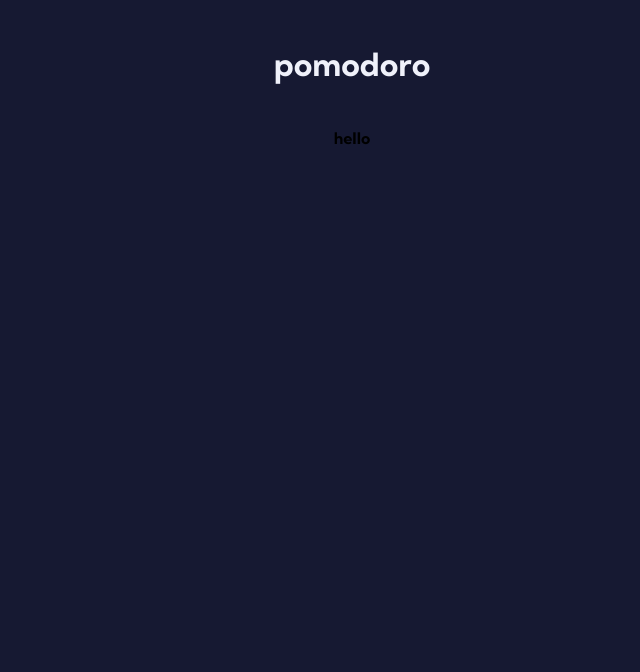
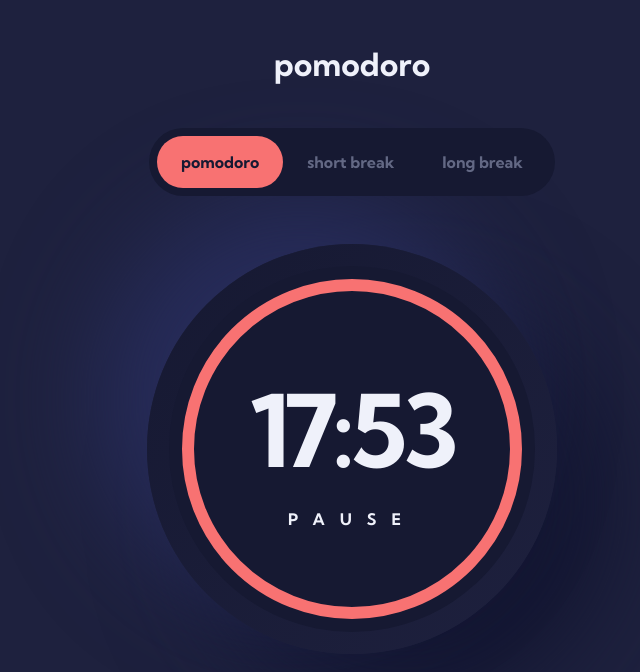
Before and after one commit to ciandm/pomodoro, a React (Create React App) app: page / in a window 1280 px wide. Shown: the top 672 px of the page, without its empty margins (288-928 px from the left). Built offline with nearby package versions, Linux system fonts and the light colour scheme.

Commit message:
Added timer

```diff
--- a/src/App.js
+++ b/src/App.js
@@ -1,17 +1,26 @@
+import React, { useState } from 'react';
 import GlobalStyle from './theme/GlobalStyle';
 import { ThemeProvider } from 'styled-components';
 import colors from './theme/colors';
 import PomodoroContainer from './containers/PomodoroContainer/PomodoroContainer';
+import TimerToggle from './components/TimerToggle/TimerToggle';
+import Timer from './components/Timer/Timer';
 
 function App() {
+
+  const [colorChoice, setColorChoice] = useState('froly');
+  const [fontChoice, setFontChoice] = useState('Kumbh Sans');
+
   return (
     <ThemeProvider theme={{
       colors,
-      fontFamily: 'Kumbh Sans'
+      fontFamily: fontChoice,
+      colorChoice
     }}>
       <GlobalStyle />
       <PomodoroContainer>
-        hello
+        <TimerToggle />
+        <Timer />
       </PomodoroContainer>
     </ThemeProvider>
   );
--- /dev/null
+++ b/src/components/Timer/Timer.js
@@ -0,0 +1,16 @@
+import React from 'react'
+import * as Styled from './Timer.styled';
+
+function Timer() {
+  return (
+    <Styled.TimerContainer>
+      <Styled.TimerScreen>
+        <Styled.TimerProgress />
+        <Styled.TimerRemaining>17:53</Styled.TimerRemaining>
+        <Styled.TimerControl>Pause</Styled.TimerControl>
+      </Styled.TimerScreen>
+    </Styled.TimerContainer>
+  )
+}
+
+export default Timer
--- /dev/null
+++ b/src/components/Timer/Timer.styled.js
@@ -0,0 +1,63 @@
+import styled from 'styled-components';
+import {
+  H1,
+  H3
+} from '../../theme/typography';
+
+export const TimerContainer = styled.div`
+  align-items: center;
+  background: ${({ theme }) => `linear-gradient(315deg, ${theme.colors['port_gore']}, ${theme.colors['mirage']})`};
+  border-radius: 500px;
+  box-shadow: -50px -50px 100px #272C5A,
+              50px 50px 100px #121530;
+  display: flex;
+  height: 410px;
+  justify-content: center;
+  position: relative;
+  width: 410px;
+
+  &::before {
+    background-color: ${({ theme }) => theme.colors['mirage']};
+    border-radius: 500px;
+    content: "";
+    display: block;
+    position: absolute;
+    height: 366px;
+    width: 366px;
+  }
+`
+
+export const TimerScreen = styled.div`
+  align-items: center;
+  color: ${({ theme }) => theme.colors['white_lilac']};
+  display: flex;
+  flex-direction: column;
+  justify-content: center;
+  height: 340px;
+  width: 340px;
+  position: relative;
+  z-index: 5;
+`
+
+export const TimerProgress = styled.div`
+  border: 12px solid ${({ theme }) => theme.colors[theme.colorChoice]};
+  border-radius: 500px;
+  height: 100%;
+  position: absolute;
+  width: 100%;
+  z-index: -1;
+`
+
+export const TimerRemaining = styled.h1`
+  ${H1};
+  margin-bottom: 20px;
+`
+
+export const TimerControl = styled.h3`
+  ${H3};
+  cursor: pointer;
+
+  &:hover {
+    color: ${({ theme }) => theme.colors[theme.colorChoice]};
+  }
+`
--- a/src/components/TimerToggle/TimerToggle.js
+++ b/src/components/TimerToggle/TimerToggle.js
@@ -1,12 +1,13 @@
 import React from 'react'
 import * as Styled from './TimerToggle.styled';
+import { ThemeConsumer } from 'styled-components'
 
 function TimerToggle() {
   return (
     <Styled.Container>
-      <Styled.Toggle>pomodoro</Styled.Toggle>
-      <Styled.Toggle>pomodoro</Styled.Toggle>
-      <Styled.Toggle>pomodoro</Styled.Toggle>
+      <Styled.Toggle active>pomodoro</Styled.Toggle>
+      <Styled.Toggle>short break</Styled.Toggle>
+      <Styled.Toggle>long break</Styled.Toggle>
     </Styled.Container>
   )
 }
--- a/src/components/TimerToggle/TimerToggle.styled.js
+++ b/src/components/TimerToggle/TimerToggle.styled.js
@@ -2,17 +2,29 @@ import styled, { css } from 'styled-components';
 
 export const Container = styled.div`
   display: flex;
-  border-radius: 100%;
+  border-radius: 100px;
+  background-color: ${({ theme }) => theme.colors['mirage']};
+  margin-bottom: 48px;
   padding: 8px;
+  z-index: 500;
 `
 
 export const Toggle = styled.div`
   background-color: transparent;
-  border-radius: 100%;
+  border-radius: 100px;
   color: ${({ theme }) => theme.colors['periwinkle']};
+  cursor: pointer;
+  opacity: .4;
   padding: 16px 24px;
+  text-transform: lowercase;
+
+  &:hover {
+    opacity: 1;
+  }
 
   ${({ active }) => active && css`
-
+    background-color: ${({ theme }) => theme.colors[theme.colorChoice]};
+    color: ${({ theme }) => theme.colors['mirage']};
+    opacity: 1;
   `}
 `
--- a/src/theme/GlobalStyle.js
+++ b/src/theme/GlobalStyle.js
@@ -11,7 +11,7 @@ export const GlobalStyle = createGlobalStyle`
   }
 
   body {
-    background-color: ${({ theme }) => theme.colors.mirage};
+    background-color: ${({ theme }) => theme.colors['port_gore']};
     font-family: ${({ theme }) => theme.fontFamily};
     min-height: 100vh;
     padding: 48px;
--- a/src/theme/typography.js
+++ b/src/theme/typography.js
@@ -1,19 +1,19 @@
-import styled from 'styled-components';
+import { css } from 'styled-components';
 
-export const H1 = styled.h1`
+export const H1 = css`
   font-size: 100px;
   font-weight: bold;
   line-height: 120px;
   letter-spacing: -5px;
 `
 
-export const H2 = styled.h2`
+export const H2 = css`
   font-size: 28px;
   font-weight: bold;
   line-height: 34px;
 `
 
-export const H3 = styled.h3`
+export const H3 = css`
   font-size: 16px;
   font-weight: bold;
   line-height: 19px;
@@ -21,7 +21,7 @@ export const H3 = styled.h3`
   text-transform: uppercase;
 `
 
-export const H4 = styled.h4`
+export const H4 = css`
   font-weight: 13px;
   font-weight: bold;
   line-height: 16px;
@@ -29,13 +29,13 @@ export const H4 = styled.h4`
   text-transform: uppercase;
 `
 
-export const BodyPrimary = styled.p`
+export const BodyPrimary = css`
   font-size: 14px;
   font-weight: bold;
   line-height: 18px;
 `
 
-export const BodySecondary = styled.p`
+export const BodySecondary = css`
   font-size: 12px;
   font-weight: bold;
   line-height: 14px;
```
Also changed, not shown: 1 other file (tests, documents, lock files or other folders).
